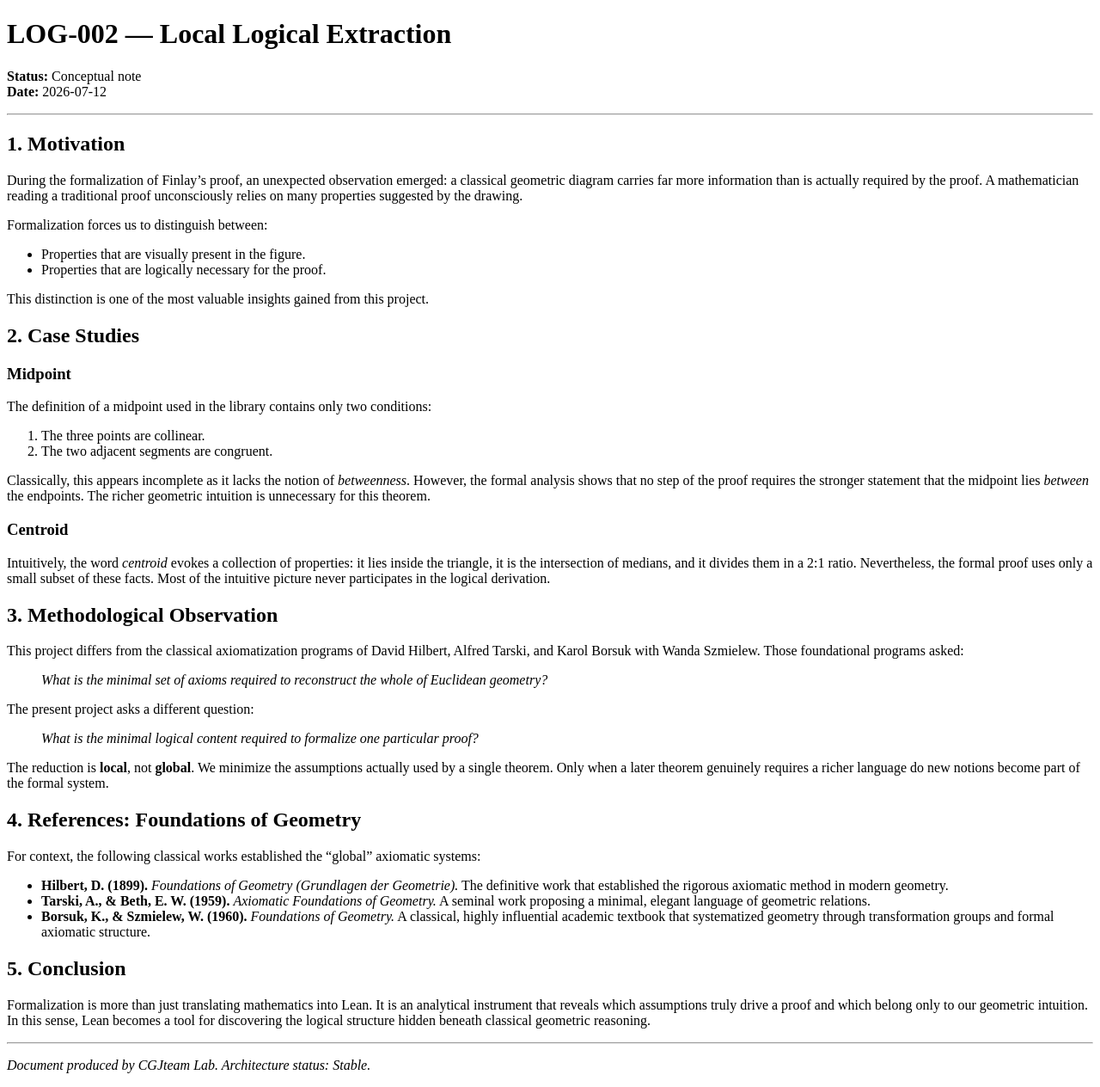
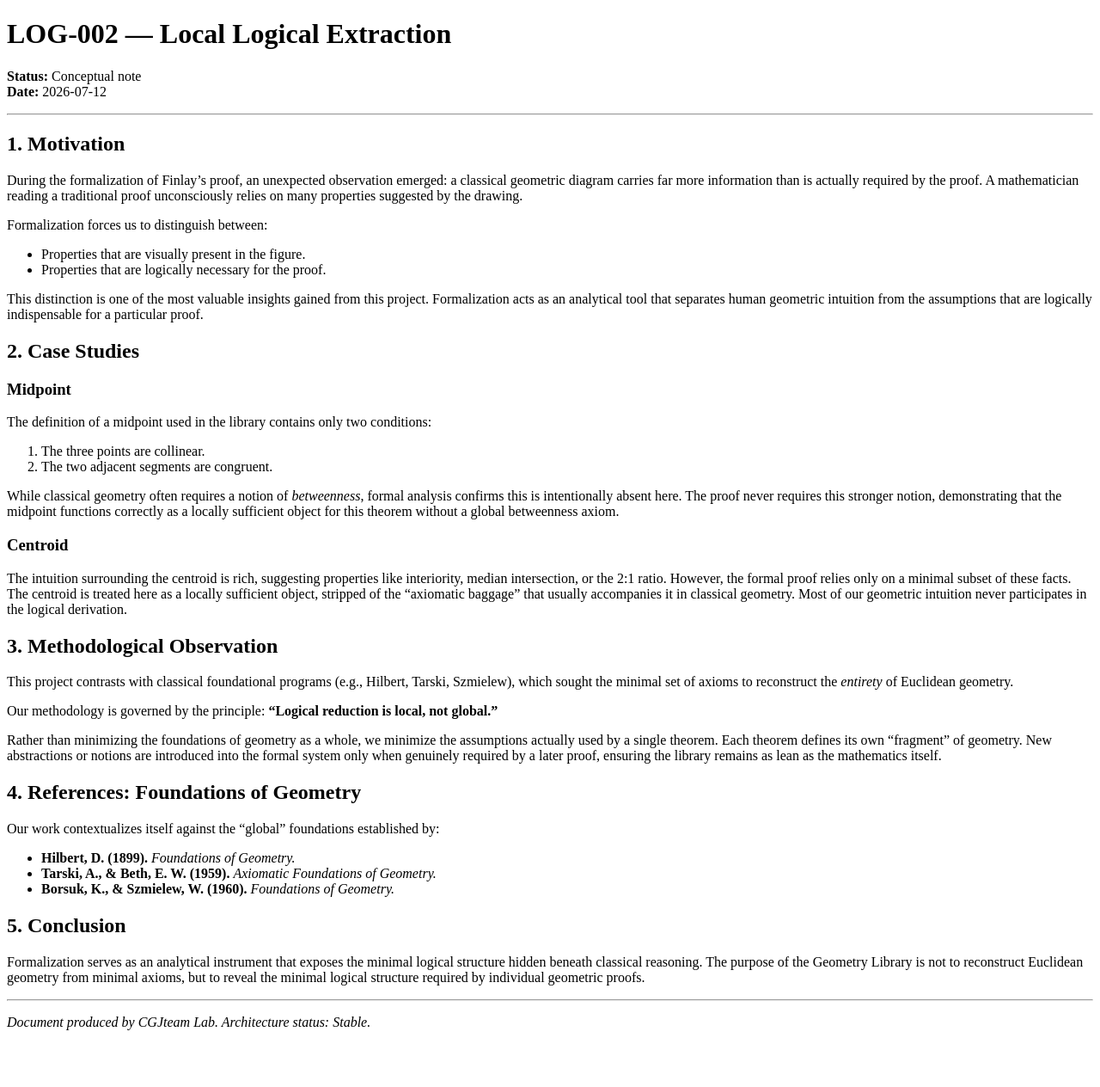
Before and after one commit to cgjteam/cgjteam.github.io, a Jekyll site: the page built from log-002.md, in a window 1280 px wide. Shown: the whole page at 86% size. Built offline with Jekyll 4.4.1, drawn with Linux system fonts in a browser that asks for light colours; comment, search, counter and statistics services are not loaded; our own code applies the rules of GitHub Pages for plain Markdown files; after the commit the page ends 1214 px from its top, so only the background shows below that.

Commit message:
Update log-002.md

```diff
--- a/log-002.md
+++ b/log-002.md
@@ -16,7 +16,7 @@ Formalization forces us to distinguish between:
 - Properties that are visually present in the figure.
 - Properties that are logically necessary for the proof.
 
-This distinction is one of the most valuable insights gained from this project.
+This distinction is one of the most valuable insights gained from this project. Formalization acts as an analytical tool that separates human geometric intuition from the assumptions that are logically indispensable for a particular proof.
 
 ## 2. Case Studies
 
@@ -25,29 +25,27 @@ The definition of a midpoint used in the library contains only two conditions:
 1. The three points are collinear.
 2. The two adjacent segments are congruent.
 
-Classically, this appears incomplete as it lacks the notion of *betweenness*. However, the formal analysis shows that no step of the proof requires the stronger statement that the midpoint lies *between* the endpoints. The richer geometric intuition is unnecessary for this theorem.
+While classical geometry often requires a notion of *betweenness*, formal analysis confirms this is intentionally absent here. The proof never requires this stronger notion, demonstrating that the midpoint functions correctly as a locally sufficient object for this theorem without a global betweenness axiom.
 
 ### Centroid
-Intuitively, the word *centroid* evokes a collection of properties: it lies inside the triangle, it is the intersection of medians, and it divides them in a 2:1 ratio. Nevertheless, the formal proof uses only a small subset of these facts. Most of the intuitive picture never participates in the logical derivation.
+The intuition surrounding the centroid is rich, suggesting properties like interiority, median intersection, or the 2:1 ratio. However, the formal proof relies only on a minimal subset of these facts. The centroid is treated here as a locally sufficient object, stripped of the "axiomatic baggage" that usually accompanies it in classical geometry. Most of our geometric intuition never participates in the logical derivation.
 
 ## 3. Methodological Observation
-This project differs from the classical axiomatization programs of David Hilbert, Alfred Tarski, and Karol Borsuk with Wanda Szmielew. Those foundational programs asked:
-> *What is the minimal set of axioms required to reconstruct the whole of Euclidean geometry?*
+This project contrasts with classical foundational programs (e.g., Hilbert, Tarski, Szmielew), which sought the minimal set of axioms to reconstruct the *entirety* of Euclidean geometry.
 
-The present project asks a different question:
-> *What is the minimal logical content required to formalize one particular proof?*
+Our methodology is governed by the principle: **"Logical reduction is local, not global."**
 
-The reduction is **local**, not **global**. We minimize the assumptions actually used by a single theorem. Only when a later theorem genuinely requires a richer language do new notions become part of the formal system.
+Rather than minimizing the foundations of geometry as a whole, we minimize the assumptions actually used by a single theorem. Each theorem defines its own "fragment" of geometry. New abstractions or notions are introduced into the formal system only when genuinely required by a later proof, ensuring the library remains as lean as the mathematics itself.
 
 ## 4. References: Foundations of Geometry
-For context, the following classical works established the "global" axiomatic systems:
+Our work contextualizes itself against the "global" foundations established by:
 
-- **Hilbert, D. (1899).** *Foundations of Geometry (Grundlagen der Geometrie).* The definitive work that established the rigorous axiomatic method in modern geometry.
-- **Tarski, A., & Beth, E. W. (1959).** *Axiomatic Foundations of Geometry.* A seminal work proposing a minimal, elegant language of geometric relations.
-- **Borsuk, K., & Szmielew, W. (1960).** *Foundations of Geometry.* A classical, highly influential academic textbook that systematized geometry through transformation groups and formal axiomatic structure.
+- **Hilbert, D. (1899).** *Foundations of Geometry.*
+- **Tarski, A., & Beth, E. W. (1959).** *Axiomatic Foundations of Geometry.*
+- **Borsuk, K., & Szmielew, W. (1960).** *Foundations of Geometry.*
 
 ## 5. Conclusion
-Formalization is more than just translating mathematics into Lean. It is an analytical instrument that reveals which assumptions truly drive a proof and which belong only to our geometric intuition. In this sense, Lean becomes a tool for discovering the logical structure hidden beneath classical geometric reasoning.
+Formalization serves as an analytical instrument that exposes the minimal logical structure hidden beneath classical reasoning. The purpose of the Geometry Library is not to reconstruct Euclidean geometry from minimal axioms, but to reveal the minimal logical structure required by individual geometric proofs.
 
 ---
 *Document produced by CGJteam Lab. Architecture status: Stable.*
```
